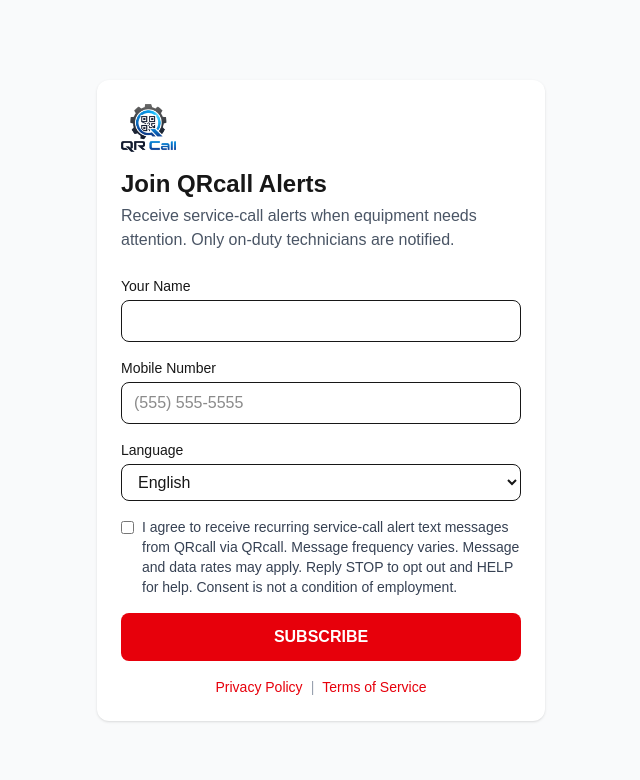
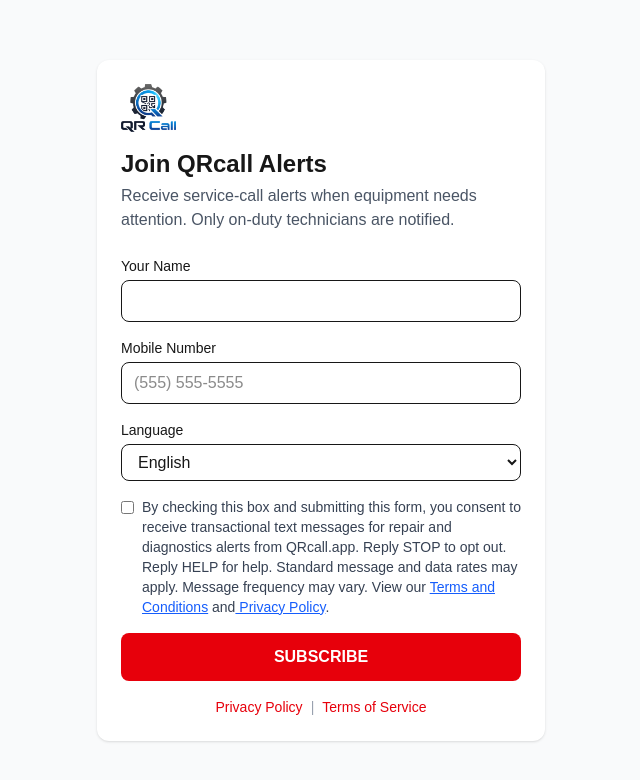
Before and after one commit to erieboatr/qrcall-app, a Next.js app: page /tech-signup in a window 1280 px wide. Shown: the top 780 px of the page, without its empty margins (319-959 px from the left). Built offline with nearby package versions, Linux system fonts and the light colour scheme; no server answers; the database is empty.

Commit message:
Update privacy policy and tech signup for Telnyx compliance

```diff
--- a/app/privacy/page.tsx
+++ b/app/privacy/page.tsx
@@ -17,6 +17,9 @@ export default function Privacy() {
         We use your phone number solely to send operational SMS alerts about equipment service calls.
         We do not sell or share your information with third parties for marketing.
       </p>
+      <p className="mb-4">
+        We will not share or sell your mobile information with third parties for promotional or marketing purposes.
+      </p>
       <h2 className="text-xl font-semibold mt-6 mb-2">Opt-Out</h2>
       <p className="mb-4">
         You may opt out at any time by replying STOP to any message.
--- a/app/tech-signup/page.tsx
+++ b/app/tech-signup/page.tsx
@@ -11,7 +11,7 @@ const supabase = createClient(
 
 function SignupForm() {
   const searchParams = useSearchParams()
-  const plantId = searchParams.get("plant") || ""
+  const plantId = searchParams.get("plant") || "QRcall"
 
   const [plantName, setPlantName] = useState("QRcall")
   const [logoUrl, setLogoUrl] = useState("/logo.png")
@@ -122,9 +122,11 @@ function SignupForm() {
               className="mt-1"
             />
             <label className="text-sm text-gray-700">
-              I agree to receive recurring service-call alert text messages from {plantName} via QRcall.
-              Message frequency varies. Message and data rates may apply.
-              Reply STOP to opt out and HELP for help. Consent is not a condition of employment.
+              By checking this box and submitting this form, you consent to receive transactional text messages for repair and diagnostics alerts from QRcall.app.
+              Reply STOP to opt out. Reply HELP for help.
+              Standard message and data rates may apply. Message frequency may vary.
+              View our <a href="/terms" className="text-blue-600 underline">Terms and Conditions</a> and
+              <a href="/privacy" className="text-blue-600 underline"> Privacy Policy</a>.
             </label>
           </div>
 
```
